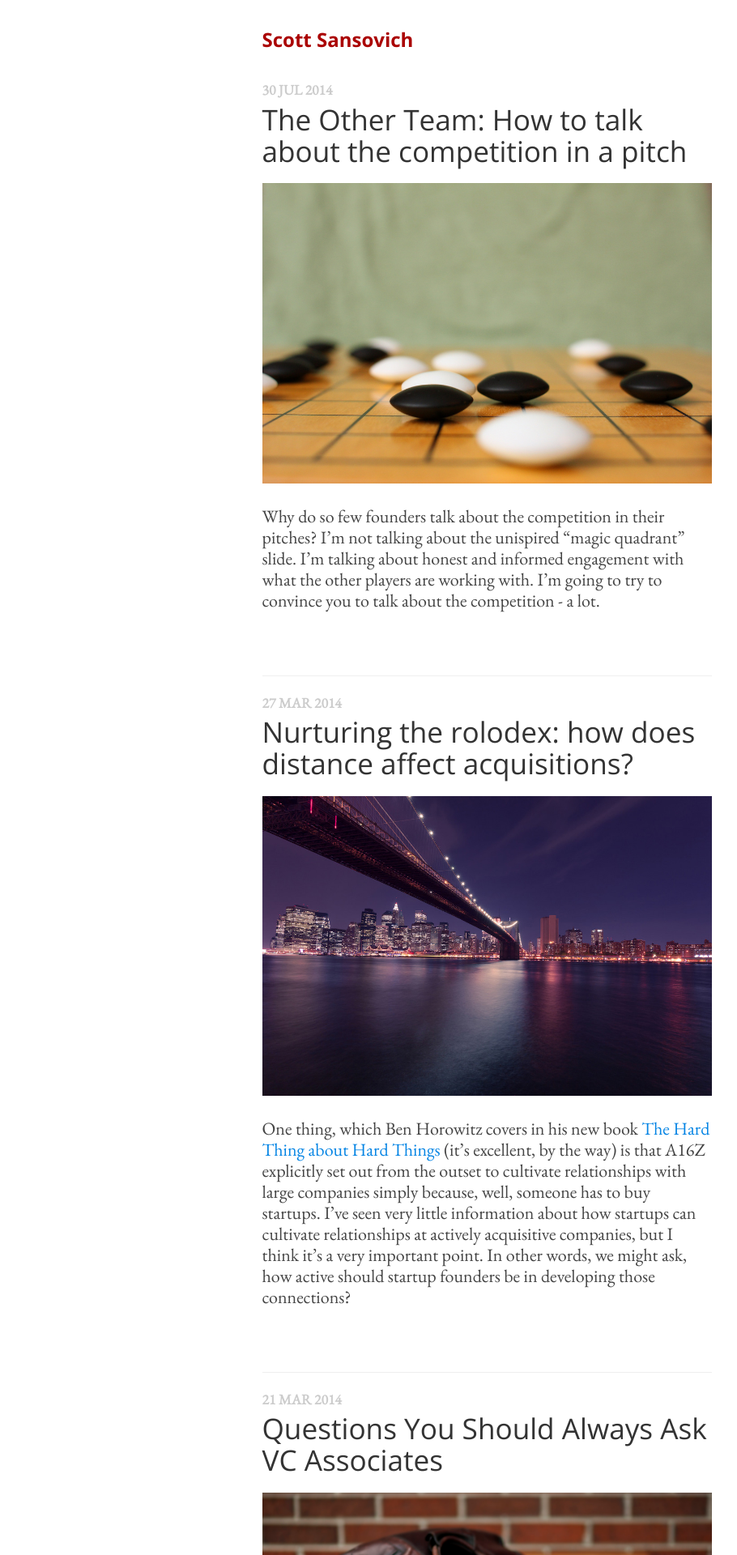
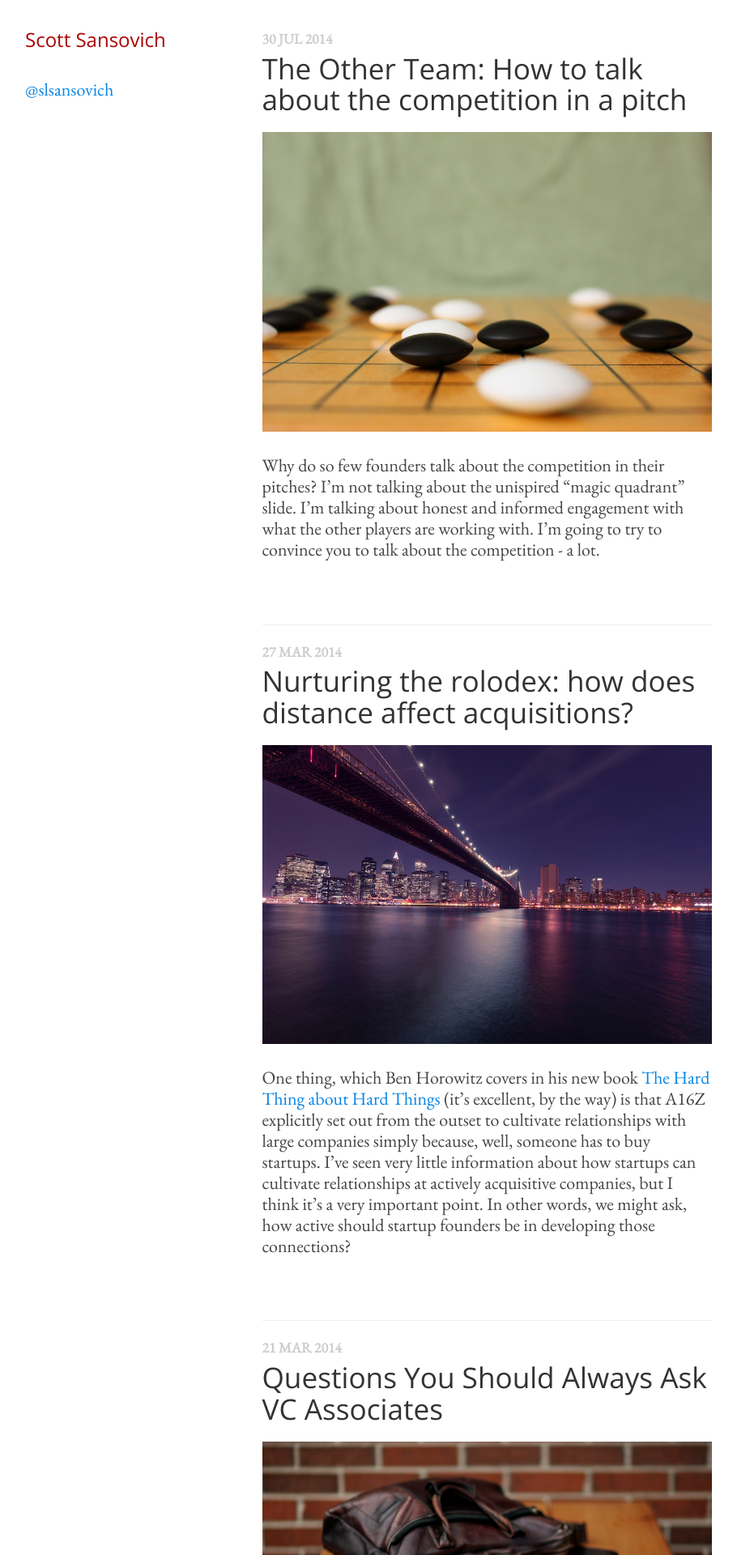
Before and after one commit to ssansovich/old-blog, a Jekyll site: the page built from index.html, in a window 1280 px wide. Shown: the top 1920 px of the page at 81% size, without its empty margins (39-949 px from the left). Built offline with Jekyll 4.4.1, drawn with Linux system fonts in a browser that asks for light colours; nearby versions of some CDN libraries; Markdown is read by kramdown in place of the engine named in the settings.

Commit message:
two column layout

```diff
--- a/_layouts/default.html
+++ b/_layouts/default.html
@@ -32,13 +32,13 @@
 
       <div class="container">
         <div class="row">
-          <div class="col-md-6 col-md-offset-3 col-sm-8 col-sm-offset-2">
-            <div class="header">
-              <h1 class="title"><a href="/">{{ site.name }}</a></h1>
-            </div>
+          <div class="col-sm-3 col-xs-12">
+            <h1 class="title"><a href="/">{{ site.name }}</a></h1>
+            <a target="_blank" href="http://www.twitter.com/slsansovich">@slsansovich</a>
+          </div>
+          <div class="col-sm-6 content">
 
             {{ content }}
-
 
             <div class="footer">
               <div class="contact">
--- a/css/main.css
+++ b/css/main.css
@@ -136,6 +136,10 @@ p { margin: 0 0 1.3em 0; }
 
 }
 
+.content {
+  margin-top:1.6em;
+}
+
 blockquote   { margin:2em 0; }
 blockquote p { margin-top:0em; }
 
```
Also changed, not shown: 9 other files.
